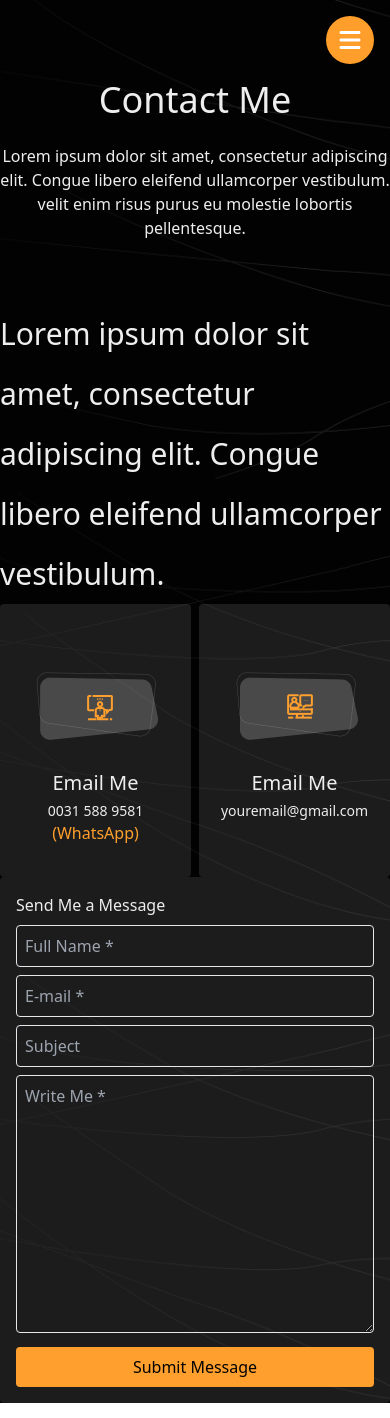
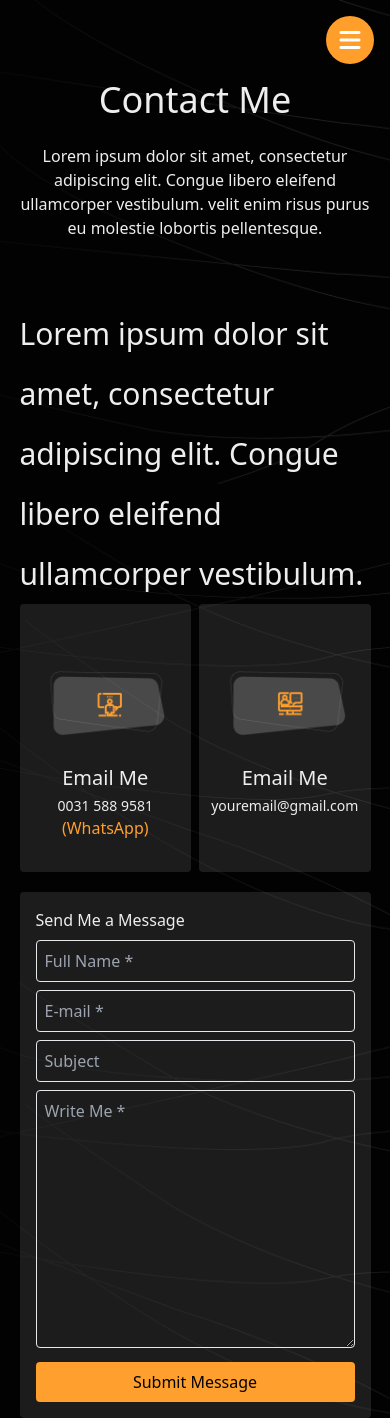
Before and after one commit to mahmudulhsn/vue-portfolio, a Vue app: page /contact in a window 390 px wide. Built offline with nearby package versions, Linux system fonts and the light colour scheme.

Commit message:
responsive

```diff
--- a/src/views/ContactView.vue
+++ b/src/views/ContactView.vue
@@ -172,4 +172,13 @@ textarea {
 .btn {
   background: #ff9e2b;
 }
+
+@media (max-width: 640px) {
+  .contact {
+    width: 90%;
+  }
+  .form {
+    margin-top: 20px;
+  }
+}
 </style>
```
Also changed, not shown: src/views/PortfolioView.vue (+0 -18 lines).
